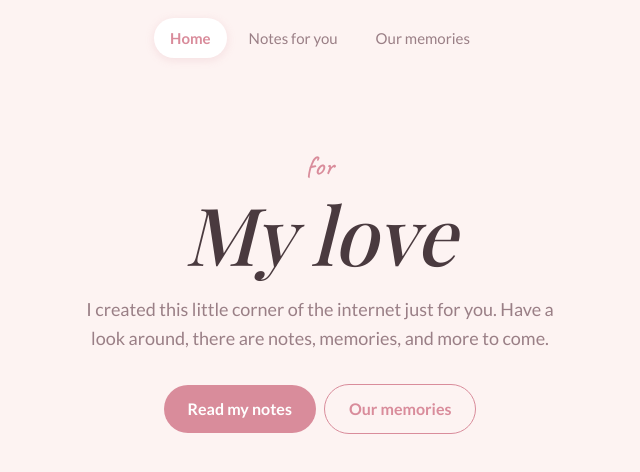
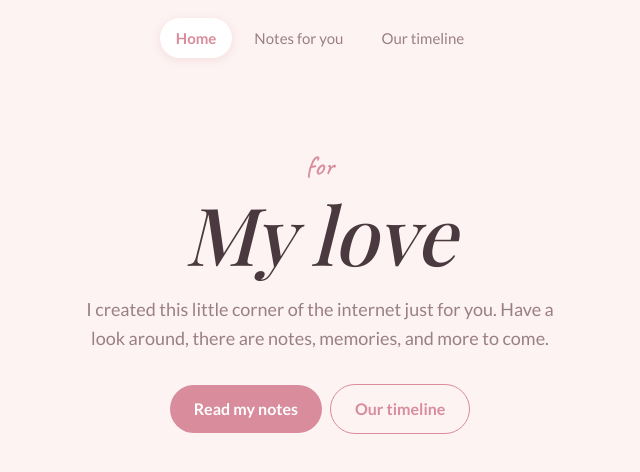
Before and after one commit to RearDelt16/Project-Us-, a plain HTML site: page index.html in a window 1280 px wide. Shown: the full height of the page, 320-960 px from the left. Drawn offline with nearby package versions, Linux system fonts and the light colour scheme; a web font is replaced by a local one.

Commit message:
Update index.html

```diff
--- a/index.html
+++ b/index.html
@@ -46,21 +46,21 @@ const KEYS=Object.keys(COL);
 let S=null;
 const root=document.getElementById('root');
 const esc=t=>String(t==null?'':t).replace(/[&<>"]/g,c=>({'&':'&amp;','<':'&lt;','>':'&gt;','"':'&quot;'}[c]));
-const pg=()=>['home','notes','memories'].includes(location.hash.slice(1))?location.hash.slice(1):'home';
+const pg=()=>['home','notes','Timeline'].includes(location.hash.slice(1))?location.hash.slice(1):'home';
 function fmt(d){const x=new Date(d+'T00:00:00');return isNaN(x)?d:x.toLocaleDateString('en-AU',{day:'numeric',month:'long',year:'numeric'})}
 function render(){
   const p=pg();
-  document.getElementById('nav').innerHTML=[['home','Home'],['notes','Notes for you'],['memories','Our memories']].map(([k,l])=>`<a href="#${k}" class="${p===k?'on':''}">${l}</a>`).join('');
+  document.getElementById('nav').innerHTML=[['home','Home'],['notes','Notes for you'],['Timeline','Our timeline']].map(([k,l])=>`<a href="#${k}" class="${p===k?'on':''}">${l}</a>`).join('');
   document.title=S.to?'For '+S.to:'For You';
   let h='';
   if(p==='home'){
-    h=`<section class="hero"><p class="kicker">for</p><h1>${esc(S.to)}</h1><p class="msg">${esc(S.message)}</p><a class="btn" href="#notes">Read my notes</a><a class="btn ghost" href="#memories">Our memories</a></section>`;
+    h=`<section class="hero"><p class="kicker">for</p><h1>${esc(S.to)}</h1><p class="msg">${esc(S.message)}</p><a class="btn" href="#notes">Read my notes</a><a class="btn ghost" href="#timeline">Our timeline</a></section>`;
   }else if(p==='notes'){
     h='<div class="head"><h2>Notes for you</h2><p>A few things I wanted you to know</p></div><div class="board">'+
       (S.notes||[]).map((n,i)=>`<div class="note" style="background:${COL[n.color]||COL[KEYS[i%KEYS.length]]};--r:${ROT[i%ROT.length]}deg">${esc(n.text)}</div>`).join('')+'</div>';
   }else{
-    const m=(S.memories||[]).slice().sort((a,b)=>a.date<b.date?1:-1);
-    h='<div class="head"><h2>Our memories</h2><p>Moments I never want to forget</p></div><div class="tl">'+
+    const m=(S.timeline||[]).slice().sort((a,b)=>a.date<b.date?1:-1);
+    h='<div class="head"><h2>Our timeline</h2><p>Saving the moments of future we are building</p></div><div class="tl">'+
       m.map(x=>`<article class="mem"><time>${esc(fmt(x.date))}</time><h3>${esc(x.title)}</h3><p>${esc(x.text)}</p>${x.photo?`<img src="${esc(x.photo)}" alt="" loading="lazy">`:''}</article>`).join('')+'</div>';
   }
   root.innerHTML=h;
```
